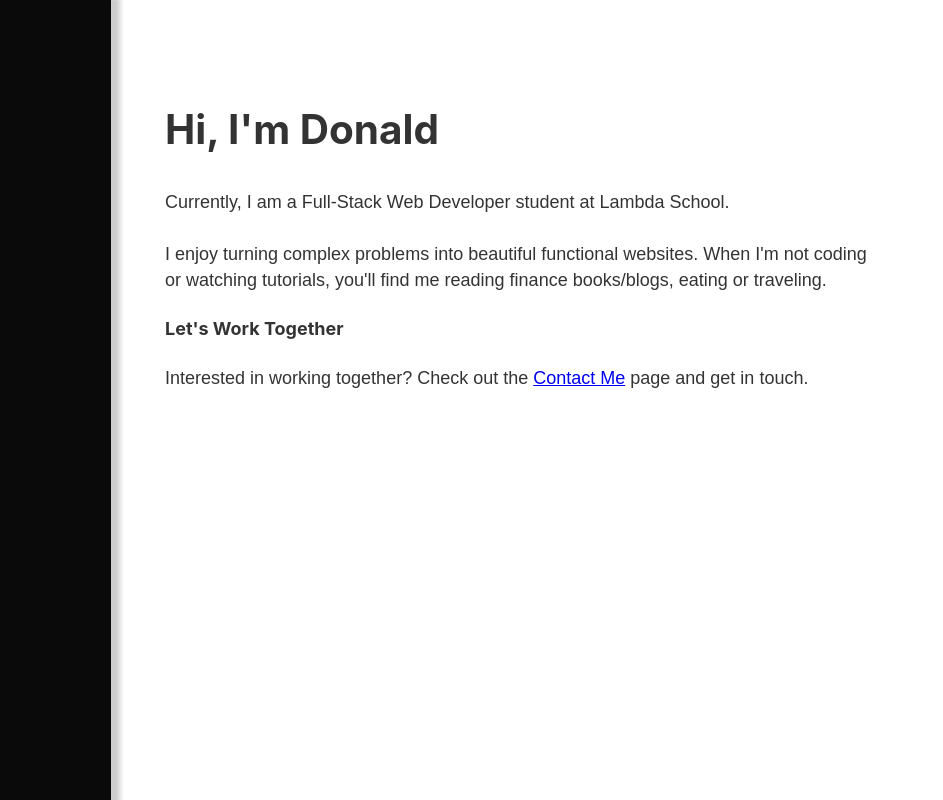
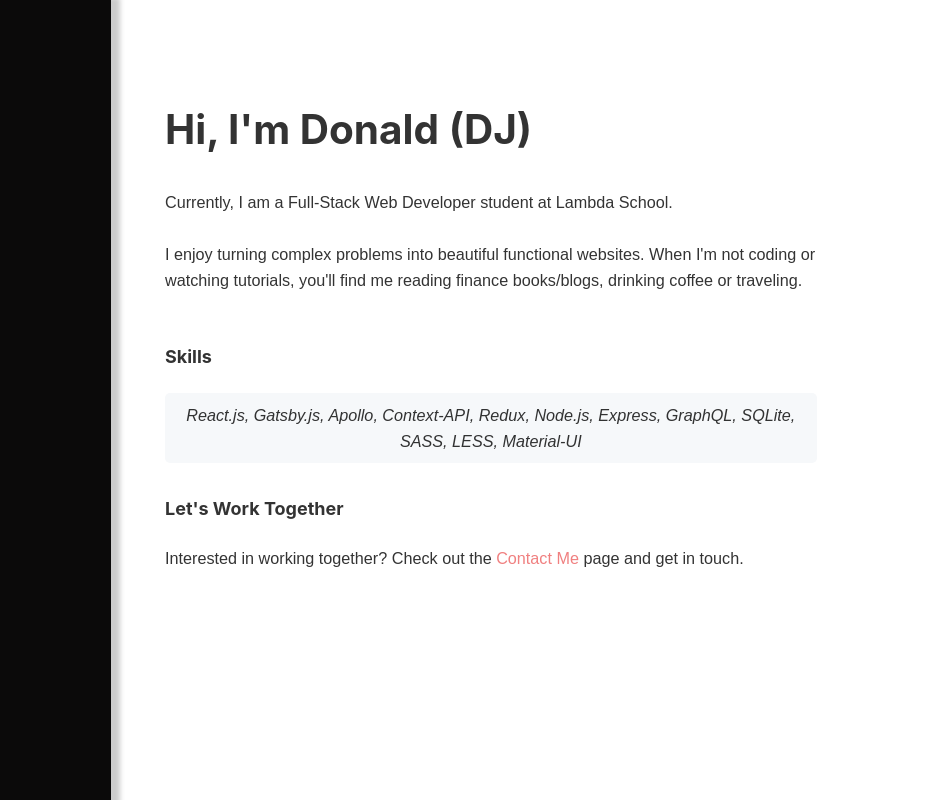
Before and after one commit to djcoleman-dino/Portfolio-Main, a Gatsby site: page / in a window 1280 px wide. Shown: the full height of the page, 337-1280 px from the left. Built offline with nearby package versions, Linux system fonts and the light colour scheme; Gatsby itself is replaced by a stand-in of ours.

Commit message:
Added more styles

```diff
--- a/src/pages/index.js
+++ b/src/pages/index.js
@@ -10,12 +10,19 @@ const Home = () => {
         <Layout>
             <Head title="Home" />
             <div className="home-content">
-                <h1 className="h1-top">Hi, I'm Donald</h1>
+                <h1 className="h1-top">Hi, I'm Donald (DJ)</h1>
                 <p>Currently, I am a Full-Stack Web Developer student at Lambda School.</p>
-                <p>I enjoy turning complex problems into beautiful functional websites. When I'm not coding or watching tutorials, you'll find me reading finance books/blogs, eating or traveling.</p>
+                <p>I enjoy turning complex problems into beautiful functional websites. When I'm not coding or watching tutorials, you'll find me reading finance books/blogs, drinking coffee or traveling.</p>
 
-                <h4>Let's Work Together</h4>
-                <p>Interested in working together? Check out the <Link to="/contact">Contact Me</Link> page and get in touch.</p>
+                <div className="home-skills">
+                    <h4>Skills</h4>
+                    <p className="p-skills">React.js, Gatsby.js, Apollo, Context-API, Redux, Node.js, Express, GraphQL, SQLite, SASS, LESS, Material-UI</p>
+                </div>
+
+                <div className="home-bottom">
+                    <h4>Let's Work Together</h4>
+                    <p>Interested in working together? Check out the <Link to="/contact">Contact Me</Link> page and get in touch.</p>
+                </div>
             </div>
         </Layout>
     )
--- /dev/null
+++ b/src/styles/blog.scss
@@ -0,0 +1,3 @@
+.blog-page{
+    width: 90%;
+}
--- a/src/styles/contact.scss
+++ b/src/styles/contact.scss
@@ -1,16 +1,36 @@
-p{
-    font-size: 0.9rem;
-    font-weight: 300;
+.contact{
+    width: 90%;
 
-    a{
-        color: lightcoral;
-        text-decoration: none;
-        font-weight: 500;
+    p{
+        font-size: 0.9rem;
+        font-weight: 300;
 
-        &:hover{
+        a{
             color: lightcoral;
+            position: relative;
             text-decoration: none;
-            border-bottom: 1px solid lightcoral !important;
+            font-weight: 500;
+
+            &:before {
+                content: "";
+                position: absolute;
+                width: 100%;
+                height: 2px;
+                bottom: 0;
+                left: 0;
+                background-color: lightcoral;
+                visibility: hidden;
+                -webkit-transform: scaleX(0);
+                transform: scaleX(0);
+                -webkit-transition: all 0.3s ease-in-out 0s;
+                transition: all 0.3s ease-in-out 0s;
+              }
+
+              &:hover:before {
+                visibility: visible;
+                -webkit-transform: scaleX(1);
+                transform: scaleX(1);
+              }
         }
     }
 }
--- a/src/styles/index.scss
+++ b/src/styles/index.scss
@@ -628,10 +628,55 @@ html {
 
   // index page styles
   .home-content{
+    width: 90%;
 
     p{
-      vertical-align: baseline;
-      width: 40em;
+      font-size: 0.9rem;
+    }
+
+    .home-skills{
+      margin-top: 3rem;
+
+      .p-skills{
+        font-size: 0.9rem;
+        font-weight: 300;
+        padding: 0.5rem;
+        text-align: center;
+        border-radius: 5px;
+        font-style: italic;
+        background-color: #F6F8FA;
+      }
+    }
+
+    .home-bottom{
+      margin-top: 2rem;
+
+      a{
+        color: lightcoral;
+        text-decoration: none;
+        position: relative;
+
+        &:before {
+          content: "";
+          position: absolute;
+          width: 100%;
+          height: 2px;
+          bottom: 0;
+          left: 0;
+          background-color: lightcoral;
+          visibility: hidden;
+          -webkit-transform: scaleX(0);
+          transform: scaleX(0);
+          -webkit-transition: all 0.3s ease-in-out 0s;
+          transition: all 0.3s ease-in-out 0s;
+        }
+
+        &:hover:before {
+          visibility: visible;
+          -webkit-transform: scaleX(1);
+          transform: scaleX(1);
+        }
+      }
     }
 
   }
--- a/src/styles/work.scss
+++ b/src/styles/work.scss
@@ -1,3 +1,7 @@
+.work-page{
+    width: 90%;
+}
+
 .card-container{
     display: flex;
     flex-wrap: wrap;
```
Also changed, not shown: src/pages/blog.js (+6 -1 lines), src/pages/contact.js (+6 -4 lines), src/pages/work.js (+6 -2 lines).
